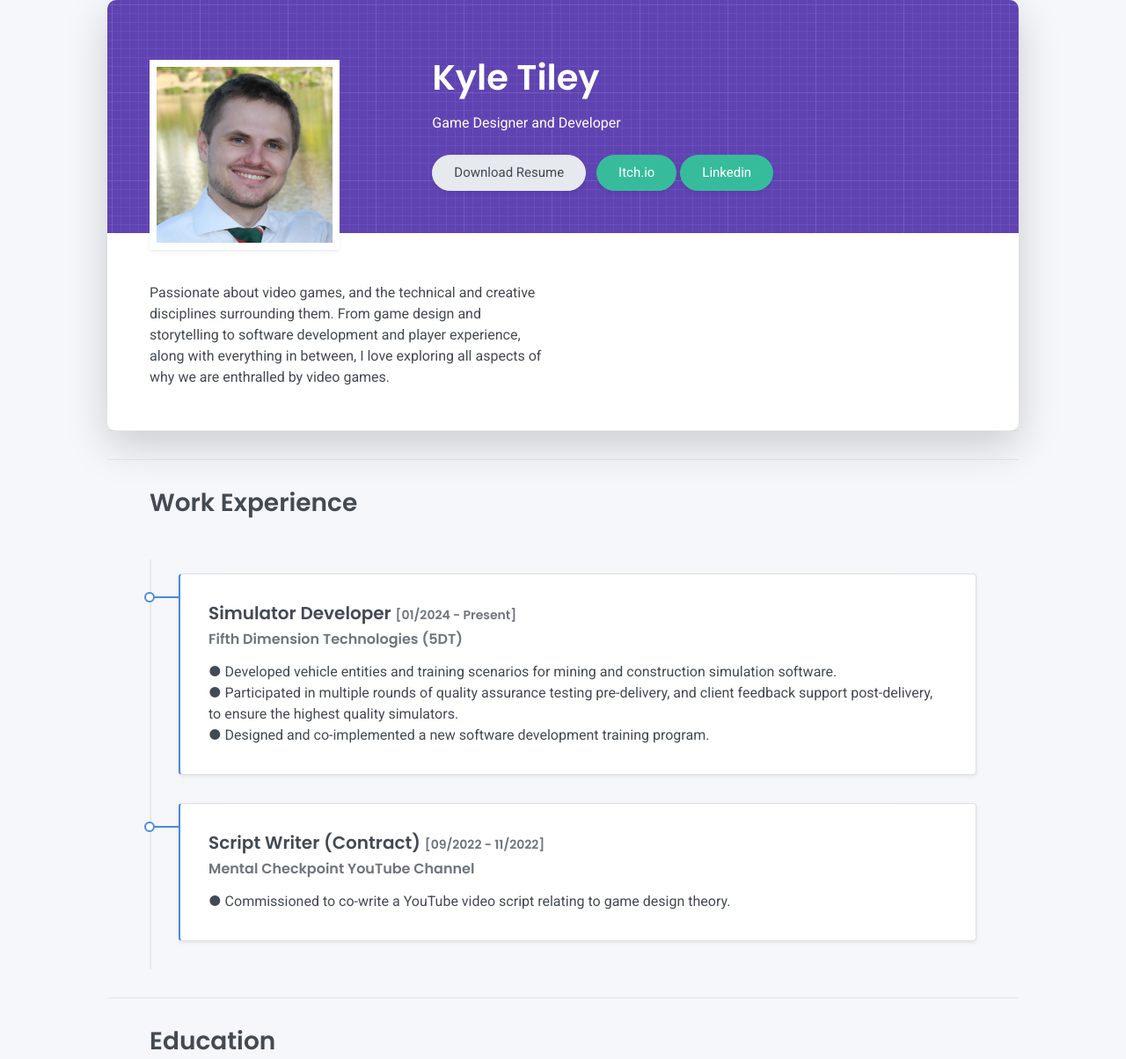
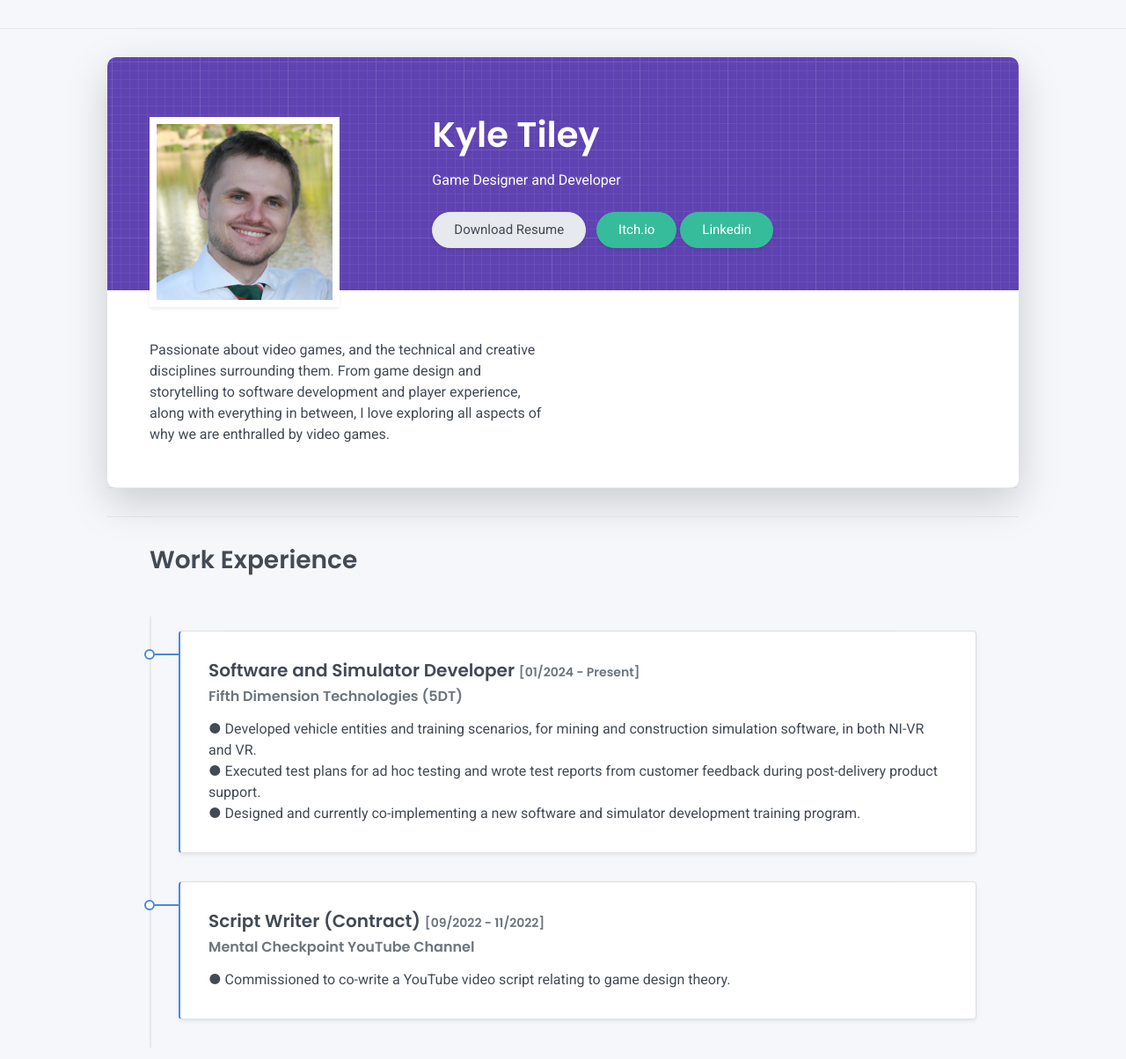
Before and after one commit to KyleTiley/kyletiley.github.io, a plain HTML site: page index.html in a window 1280 px wide. Shown: the top 1204 px of the page at 88% size. Drawn offline with Linux system fonts and the light colour scheme.

Commit message:
Update index.html

```diff
--- a/index.html
+++ b/index.html
@@ -24,7 +24,7 @@
       </style>
     </noscript>
   </head>
-  <div class="page-break"></div>
+  <hr class="d-print-none"/>
   <body id="top">
     <div class="page-content">
       <div class="container">
@@ -62,11 +62,11 @@
     <div class="timeline">
       <div class="timeline-card timeline-card-primary card shadow-sm">
         <div class="card-body">
-          <div class="h5 mb-1">Simulator Developer <span class="text-muted text-small mb-2">[01/2024 - Present]</span></div>
+          <div class="h5 mb-1">Software and Simulator Developer <span class="text-muted text-small mb-2">[01/2024 - Present]</span></div>
           <div class="text-muted h6">Fifth Dimension Technologies (5DT)</div>
-          <div>● Developed vehicle entities and training scenarios for mining and construction simulation software.</div>
-          <div>● Participated in multiple rounds of quality assurance testing pre-delivery, and client feedback support post-delivery, to ensure the highest quality simulators.</div>
-          <div>● Designed and co-implemented a new software development training program.</div>
+          <div>● Developed vehicle entities and training scenarios, for mining and construction simulation software, in both NI-VR and VR.</div>
+          <div>● Executed test plans for ad hoc testing and wrote test reports from customer feedback during post-delivery product support.</div>
+          <div>● Designed and currently co-implementing a new software and simulator development training program.</div>
         </div>
       </div>
       <div class="timeline-card timeline-card-primary card shadow-sm">
```
